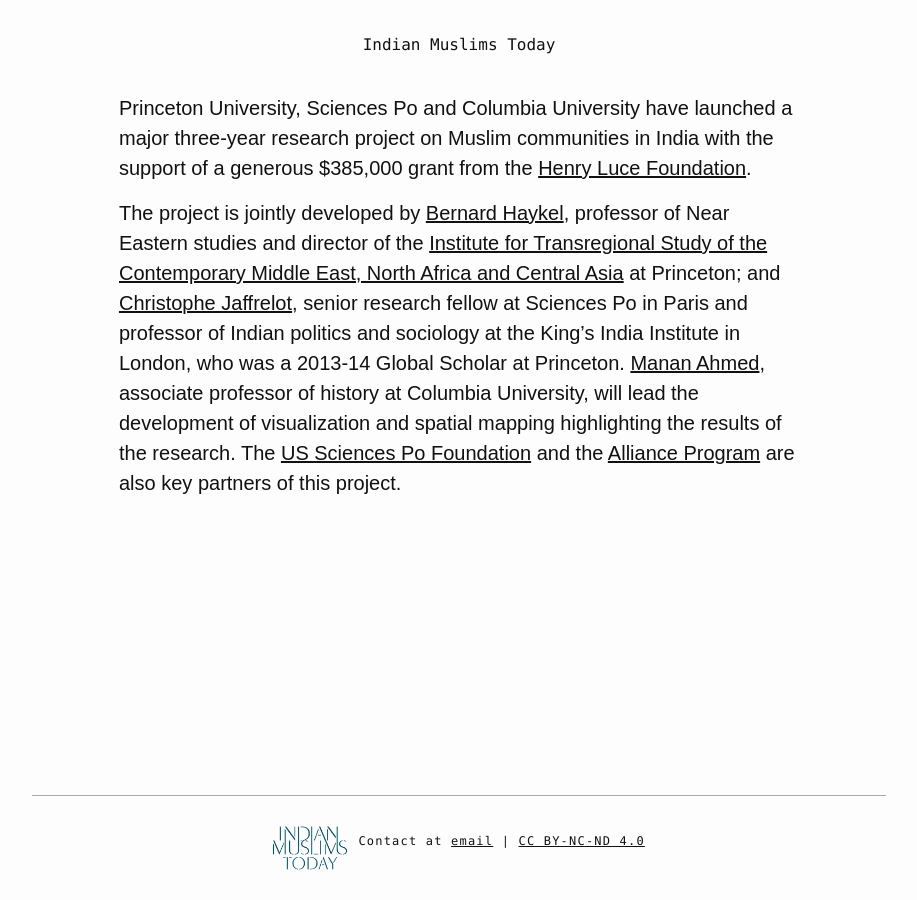
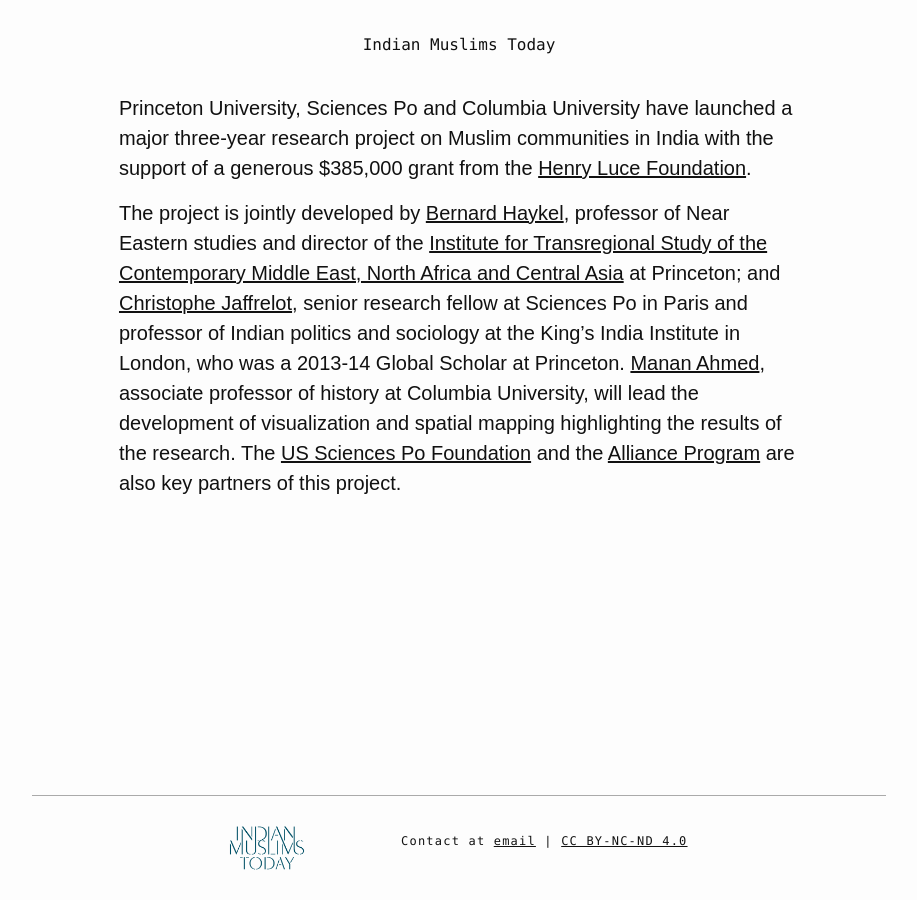
Before and after one commit to Muslims-In-India/Muslims-in-india.github.io, a Jekyll site: the page built from index.markdown, in a window 1280 px wide. Shown: the whole page, without its empty margins (181-1098 px from the left). Built offline with Jekyll 4.4.1, drawn with Linux system fonts in a browser that asks for light colours.

Commit message:
updated footer

```diff
--- a/_includes/footer.html
+++ b/_includes/footer.html
@@ -1,6 +1,6 @@
 <div class="bt b--light-silver pv3 w-100 center">
   <div class="flex justify-center items-center">
-    <span class="w-10"><img src="assets/IMT_LogoSmall.png" class="mw4"></span>
+    <span class="w-20"><img src="assets/IMT_LogoSmall.png" class="mw4"></span>
     <p class="f7 tracked tc code w-40">Contact at <a
       class="link underline near-black" href="mailto:{{ site.email }}">email</a> | <a class="link underline near-black"
       href="https://creativecommons.org/licenses/by-nc-nd/4.0/">CC BY-NC-ND 4.0</a></p>
```
